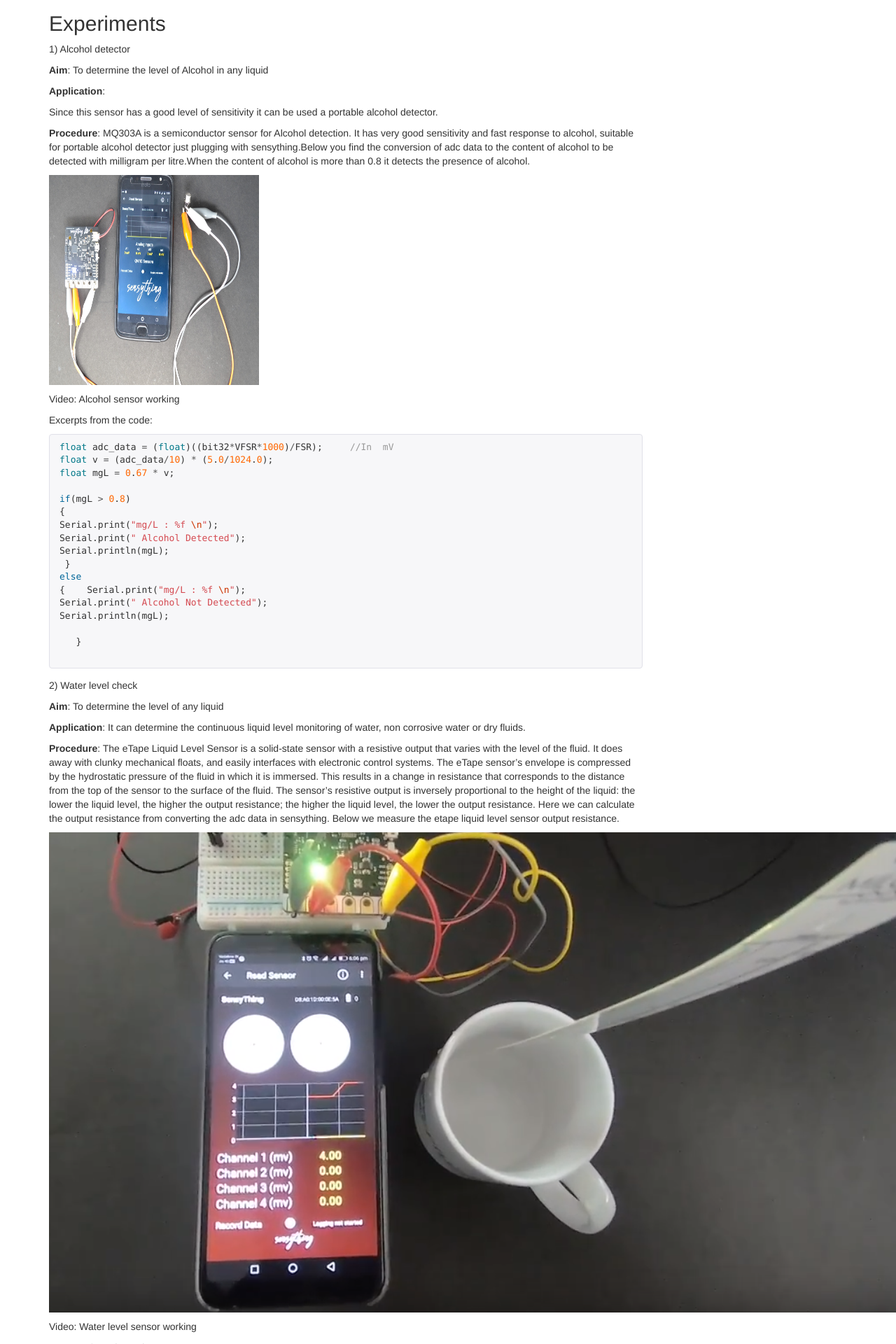
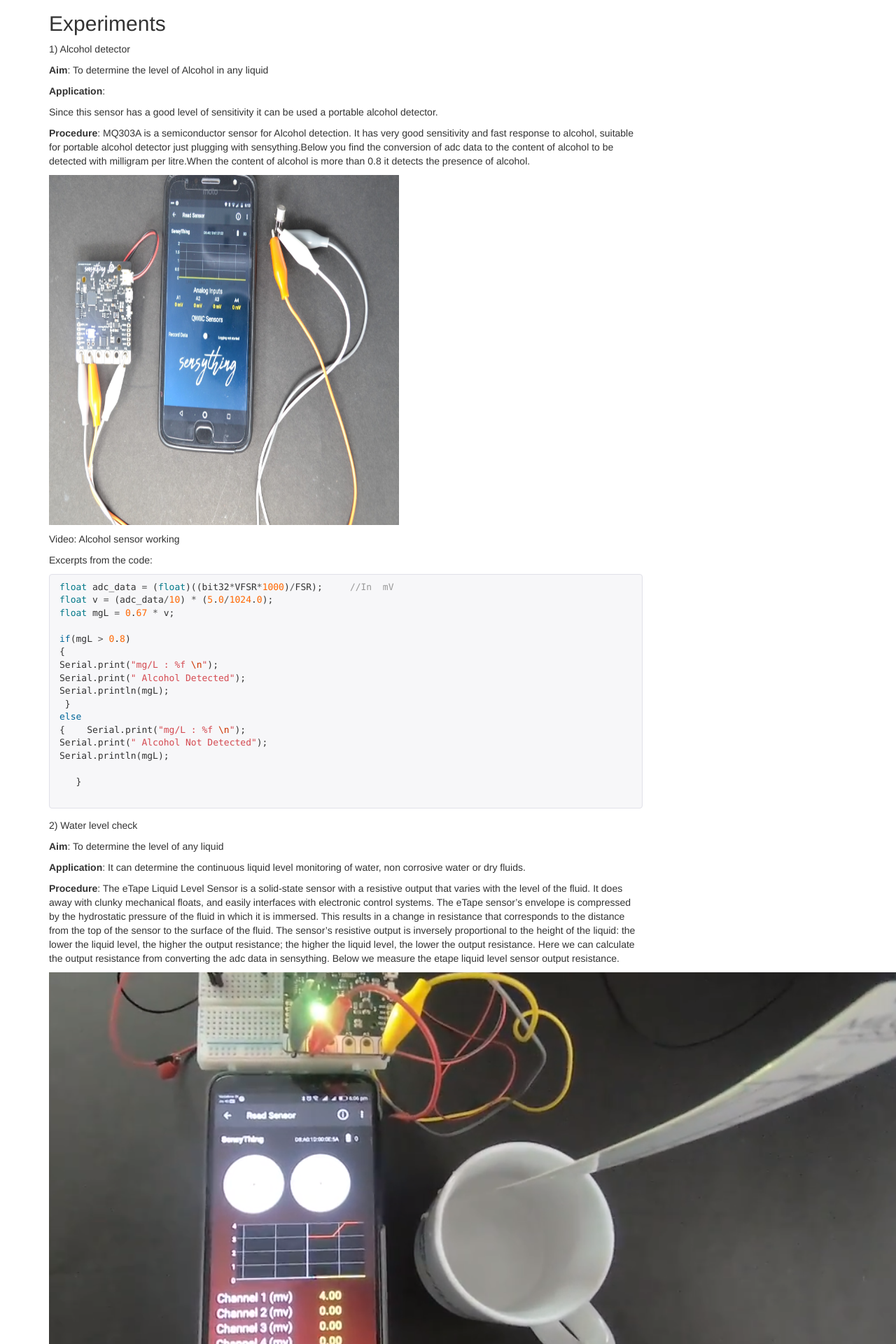
Before and after one commit to Protocentral/protocentral_sensything, a Jekyll site: the page built from docs/index.md, in a window 1280 px wide. Shown: the part 1815-3735 px from the top of the page at 70% size. Built offline with Jekyll 4.4.1, drawn with Linux system fonts in a browser that asks for light colours; nearby versions of some CDN libraries; comment, search, counter and statistics services are not loaded; our own code applies the rules of GitHub Pages for plain Markdown files.

Commit message:
Update index.md

```diff
--- a/docs/index.md
+++ b/docs/index.md
@@ -56,7 +56,7 @@ Since this sensor has a good level of sensitivity it can be used a portable alco
 **Procedure**:
 	MQ303A is a semiconductor sensor for Alcohol detection. It has very good sensitivity and fast response to alcohol, suitable for portable alcohol detector just plugging with sensything.Below you find the conversion of adc data to the content of alcohol to be detected with milligram per litre.When the content of alcohol is more than 0.8 it detects the presence of alcohol.
 
-<img src="images/Alcohol sensor.jpg" width="300" height="300" />
+<img src="images/Alcohol sensor.jpg" width="500" height="500" />
 
 Video: Alcohol sensor working
 
```
